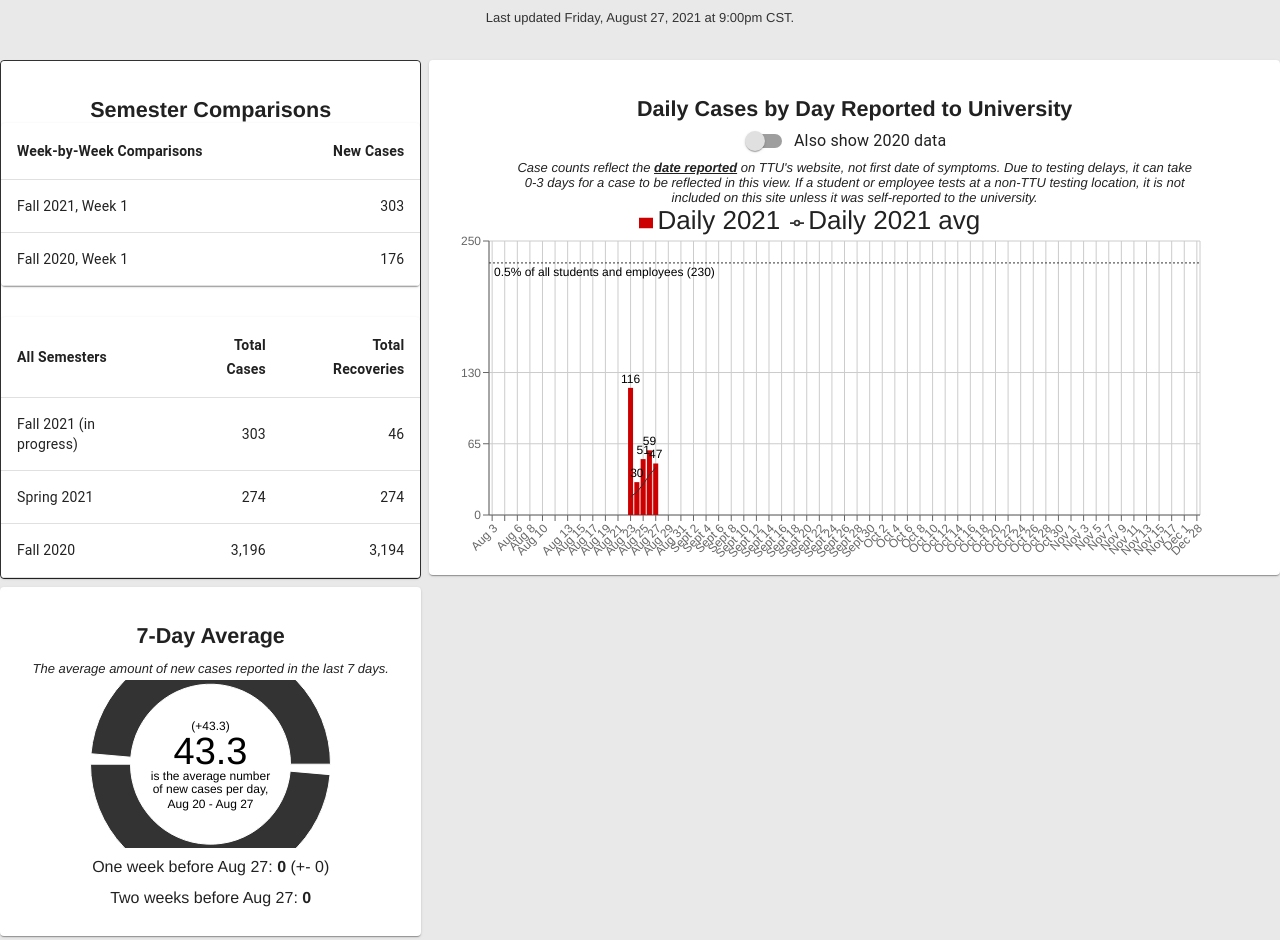
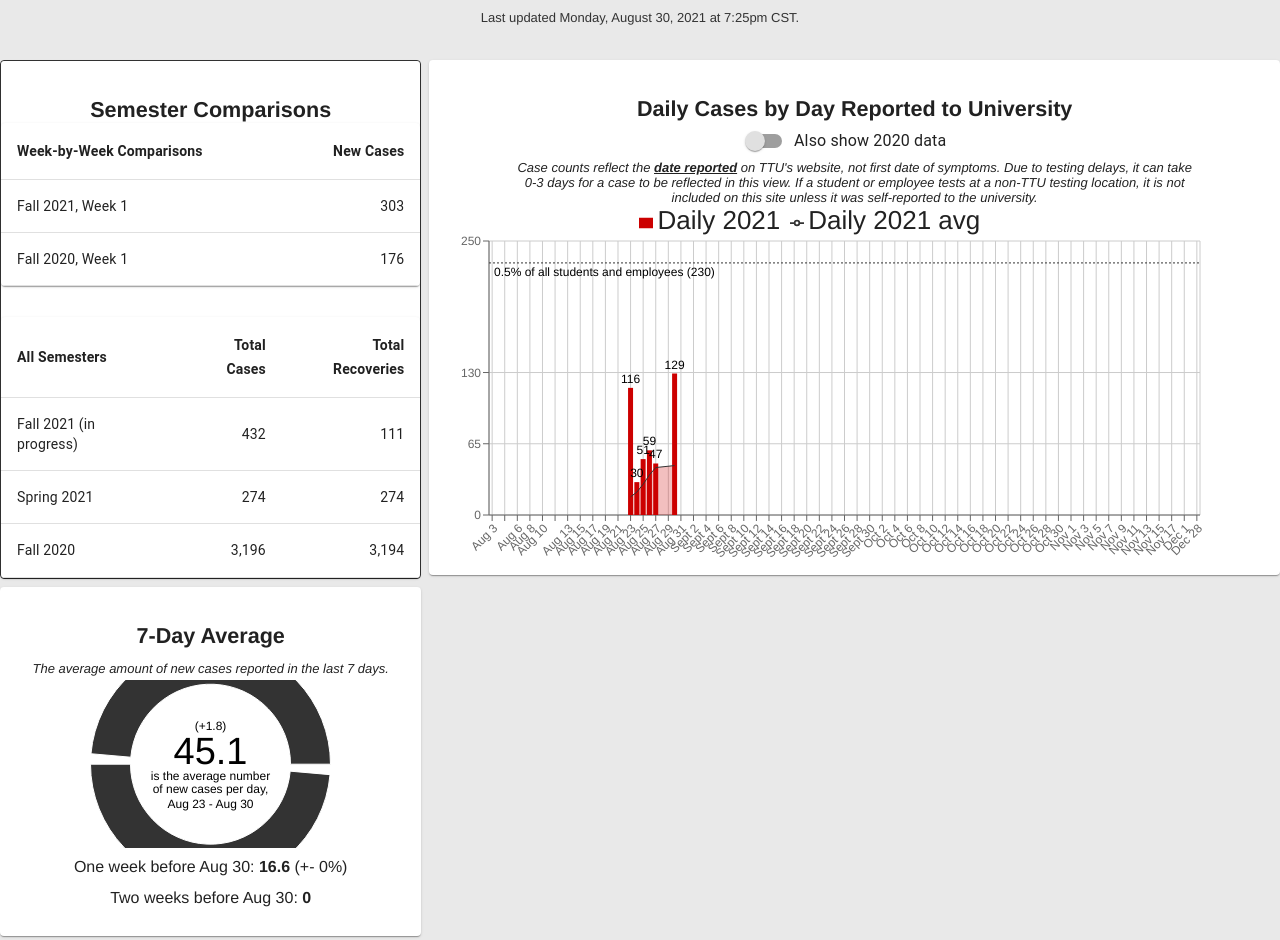
Before and after one commit to adrianaholley/adrianaholley.github.io, a React (Create React App) app: page /#/daily in a window 1280 px wide. Shown: the part 213-1153 px from the top of the page. Built offline with nearby package versions, Linux system fonts and the light colour scheme.

Commit message:
aug 30 2021

```diff
--- a/src/Activepage.js
+++ b/src/Activepage.js
@@ -5,7 +5,7 @@ import React, { Component } from 'react';
 import SemesterComparisons from './SemesterComparisons.js';
 import Activegraph from './Activegraph';
 
-var siteupdatetime = "Last updated Friday, August 27, 2021 at 9:00pm CST."
+var siteupdatetime = "Last updated Monday, August 30, 2021 at 7:25pm CST."
 // var notice = "Data for Oct 28 - Oct 30 is affected by a delay in reporting from labs."
 
 class Activepage extends Component {
--- a/src/New.js
+++ b/src/New.js
@@ -6,7 +6,7 @@ import SemesterComparisons from './SemesterComparisons.js';
 import Newpie from './Newpie.js';
 import Newgraph from './Newgraph.js';
 
-var siteupdatetime = "Last updated Friday, August 27, 2021 at 9:00pm CST."
+var siteupdatetime = "Last updated Monday, August 30, 2021 at 7:25pm CST."
 // var notice = "Data for Oct 28 - Oct 30 is affected by a delay in reporting from labs. This will affect the 7-day average for the first week of November."
 class New extends Component {
 
--- a/src/Newgraph.js
+++ b/src/Newgraph.js
@@ -73,7 +73,7 @@ class Newgraph extends Component {
 								<YAxis
 									fontSize="12"
 									domain={this.state.PastDataIsOff ?
-										(['dataMin - 16.6', 'dataMax + 134'])
+										(['dataMin - 16.6', 'dataMax + 121'])
 										: (['dataMin', 'dataMax + 22'])}
 								/>) : (
 								<YAxis interval={8} scale="log" domain={['0', 'dataMax + 350']} fontSize="12" />)
--- a/src/Newpie.js
+++ b/src/Newpie.js
@@ -6,12 +6,12 @@ const COLORS = ['#333333', '#333333'];
 
 const data01 = [{ name: 'Group A', value: 10 }, { name: 'Group B', value: 10 }]
 
-var aweekagodate = "Aug 20" //done
-var currentdate = "Aug 27" //done
-var avgtoday = "43.3"
-var avgtodaychange = "(+43.3)"
-var aweekago = "0" //done
-var aweekagochange = "(+- 0)" //done
+var aweekagodate = "Aug 23" //done
+var currentdate = "Aug 30" //done
+var avgtoday = "45.1"
+var avgtodaychange = "(+1.8)"
+var aweekago = "16.6" //done
+var aweekagochange = "(+- 0%)" //done
 var twoweeksago = "0" //done
 
 class Newpie extends Component {
--- a/src/SemesterComparisons.js
+++ b/src/SemesterComparisons.js
@@ -14,7 +14,7 @@ function createData(name, calories, fat) {
   }
 
 const rows = [
-    createData('Fall 2021 (in progress)', 303, 46),
+    createData('Fall 2021 (in progress)', 432, 111),
     createData('Spring 2021', 274, 274),
     createData('Fall 2020', 3196, 3194),
   ];
--- a/src/Totalclass.js
+++ b/src/Totalclass.js
@@ -6,7 +6,7 @@ import SemesterComparisons from './SemesterComparisons.js';
 import Totalpie from './Totalpie.js';
 import Totalgraph from './totalgraph.js';
 
-var siteupdatetime = "Last updated Friday, August 27, 2021 at 9:00pm CST."
+var siteupdatetime = "Last updated Monday, August 30, 2021 at 7:25pm CST."
 // var notice = "Data for Oct 28 - Oct 30 is affected by a delay in reporting from labs."
 class Totalclass extends Component {
 
--- a/src/Totalpie.js
+++ b/src/Totalpie.js
@@ -5,12 +5,12 @@ import { isMobile } from 'react-device-detect';
 const COLORS = ['#cc0000', '#cccccc'];
 
 
-var currentdate = "Aug 27" //done
-var totaltoday = 303
+var currentdate = "Aug 30" //done
+var totaltoday = 432
 var notinfected = (46000-totaltoday)
 var percentagetoday = (totaltoday/46000*100).toFixed(2)
-var percentagetodaychange = "(+0.66)"
-var aweekago = "0.00%" //done
+var percentagetodaychange = "+0.69"
+var aweekago = 0.25 //done
 var aweekagochange = "(+0.00)" //done
 var twoweeksago = "0.00%" //done
 var twoweeksagochange = "(+0.00)" //done
@@ -37,7 +37,7 @@ class Totalpie extends Component {
                     <PieChart margin={{ top: 0, left: 0, right: 0, bottom: 0 }} >
                         <Pie data={data01} innerRadius={80} outerRadius={120} fill="#8884d8" paddingAngle={5}>
                             <Label value={percentagetodaychange} position="centerBottom" className='label-top-top' fontSize='12px' />
-                            <Label value={percentagetoday} position="centerBottom" className='label' fontSize='38px' />
+                            <Label value={percentagetoday + "%"} position="centerBottom" className='label' fontSize='38px' />
                             <Label value="of Red Raiders have" position="center" className='label-top' fontSize='12px' />
                             <Label value="reported positive results" position="center" className='label-middle' fontSize='12px' />
                             <Label value={"Aug 23 - " + currentdate} position="centerTop" className='label-bottom' fontSize='12px' />
@@ -47,7 +47,7 @@ class Totalpie extends Component {
                 </ResponsiveContainer>
 
                 {/* past projections */}
-                <a><font size="3">One week before {currentdate}:<b> {aweekago} </b> {aweekagochange}</font></a>
+                <a><font size="3">One week before {currentdate}:<b> {aweekago + "%"} </b> {aweekagochange}</font></a>
                 <br />
                 <a><font size="3">Two weeks before {currentdate}:<b> {twoweeksago}</b>  {twoweeksagochange}</font></a>
                 <br />
--- a/src/fall2020.js
+++ b/src/fall2020.js
@@ -260,10 +260,12 @@ const fall2020 = [
 		"Date": "Aug 30",
 		"Daily 2020": null,
 		"Daily 2020 avg": null,
-		"Daily 2021": null,
-		"Daily 2021 avg": null,
+		"Daily 2021": 129,
+		"Daily 2021 avg": 45.1,
 		"Active 2020": null,
-		"Total 2020": null
+		"Active 2021": 321,
+		"Total 2020": null,
+		"Total 2021": 432
 	},
 	{
 		"Date": "Aug 31",
--- a/src/totalgraph.js
+++ b/src/totalgraph.js
@@ -73,7 +73,7 @@ class Totalgraph extends Component {
 								<YAxis
 									fontSize="12"
 									domain={this.state.PastDataIsOff ?
-										(['dataMin - 116', 'dataMax + 97'])
+										(['dataMin - 116', 'dataMax + 68'])
 										: (['dataMin - 18', 'dataMax + 103'])}
 								/>) : (
 								<YAxis interval={8} scale="log" domain={['0', 'dataMax + 350']} fontSize="12" />)
```
